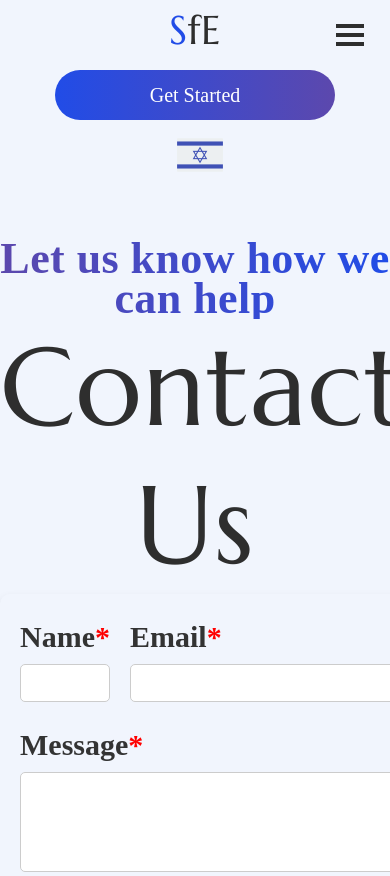
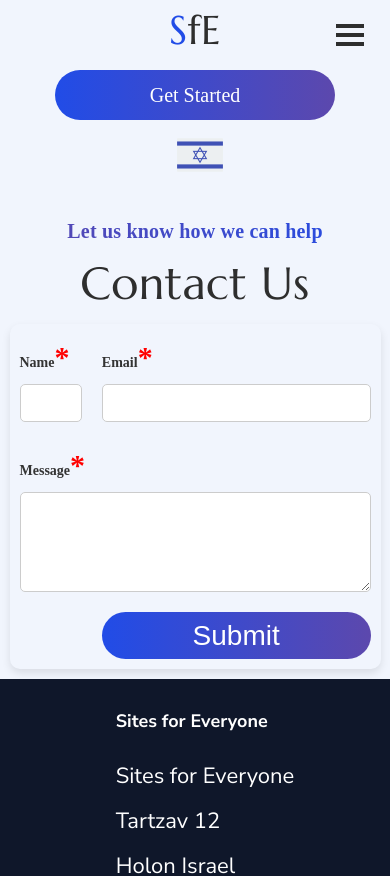
Before and after one commit to lionsgrandson/sites_for_everyone5.0, a React (Create React App) app: page /contact in a window 390 px wide. Shown: the top 876 px of the page. Built offline with nearby package versions, Linux system fonts and the light colour scheme.

Commit message:
style(contact): responsive design

```diff
--- a/src/pages/contact.css
+++ b/src/pages/contact.css
@@ -7,6 +7,7 @@
   text-align: center;
   margin: 0 auto;
 }
+
 .contactH3 {
   font-family: Nunito;
   font-size: 44px;
@@ -19,11 +20,11 @@
   -webkit-background-clip: text;
   -webkit-text-fill-color: transparent;
 }
+
 .contact-form {
   display: grid;
   grid-template-columns: repeat(2, 1fr); /* Two equal-width columns */
-  gap: 20px; /* Space between grid items */
-  /* padding: 10rem; */
+  gap: 20px;
   padding: 2rem;
   width: fit-content;
   border-radius: 10px;
@@ -87,16 +88,17 @@ label {
   grid-column: span 2; /* Message spans across both columns */
   text-align: center;
   font-size: 14px;
-  color: red; /* Adjust color as needed */
+  color: red;
 }
+
 label span {
-  color: red; /* Adjust color as needed */
+  color: red;
   font-family: Nunito;
   font-size: 30px;
   font-weight: 700;
   line-height: 45px;
-  /* text-align: center; */
 }
+
 label {
   font-family: Nunito;
   font-size: 30px;
@@ -104,3 +106,56 @@ label {
   line-height: 45px;
   text-align: left;
 }
+
+/* Media queries for responsiveness */
+@media (max-width: 768px) {
+  .contacth1 {
+    font-size: 6rem; /* Reduce font size on smaller screens */
+    line-height: 8rem;
+  }
+
+  .contactH3 {
+    font-size: 2.5rem; /* Reduce font size for smaller screens */
+    line-height: 3rem;
+    margin: 3rem auto 1rem auto; /* Adjust spacing for smaller screens */
+  }
+
+  .contact-form {
+    grid-template-columns: 1fr; /* Single column on smaller screens */
+    padding: 1rem; /* Reduce padding */
+    width: 90%; /* Make form width responsive */
+    max-width: 100%; /* Allow max width to be full */
+    margin: 1rem auto; /* Reduce bottom margin */
+  }
+
+  .Btn {
+    width: 100%; /* Button spans full width */
+    padding: 15px 0;
+    font-size: 1.6rem; /* Increase button font size for readability */
+  }
+}
+
+@media (max-width: 480px) {
+  .contacth1 {
+    font-size: 4.5rem; /* Further reduce font size for extra small screens */
+    line-height: 6rem;
+  }
+
+  .contactH3 {
+    font-size: 2rem; /* Further reduce font size for smaller screens */
+    line-height: 2.5rem;
+  }
+
+  .contact-form {
+    padding: 1rem; /* Further reduce padding for extra small screens */
+  }
+
+  label {
+    font-size: 1.4rem; /* Reduce label font size */
+    line-height: 2rem;
+  }
+
+  .form-message {
+    font-size: 1.2rem; /* Reduce font size for messages */
+  }
+}
--- a/src/pages/contact.js
+++ b/src/pages/contact.js
@@ -33,6 +33,7 @@ export default function Contact() {
           }, 1000); // hide message after 1 second
         },
         (error) => {
+
           setStateMessage(t("Something went wrong, please try again later"));
           setIsSubmitting(false);
           setTimeout(() => {
```
